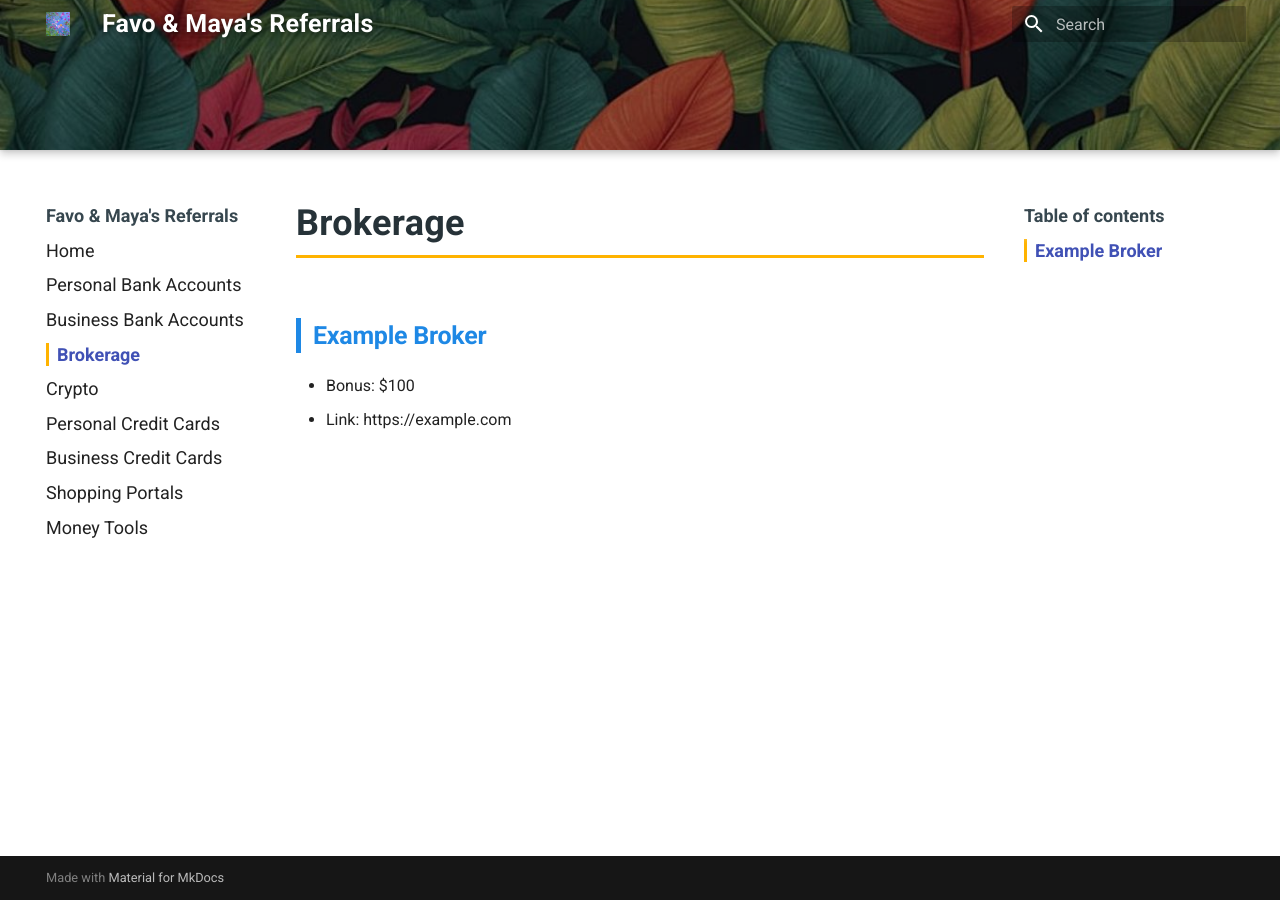
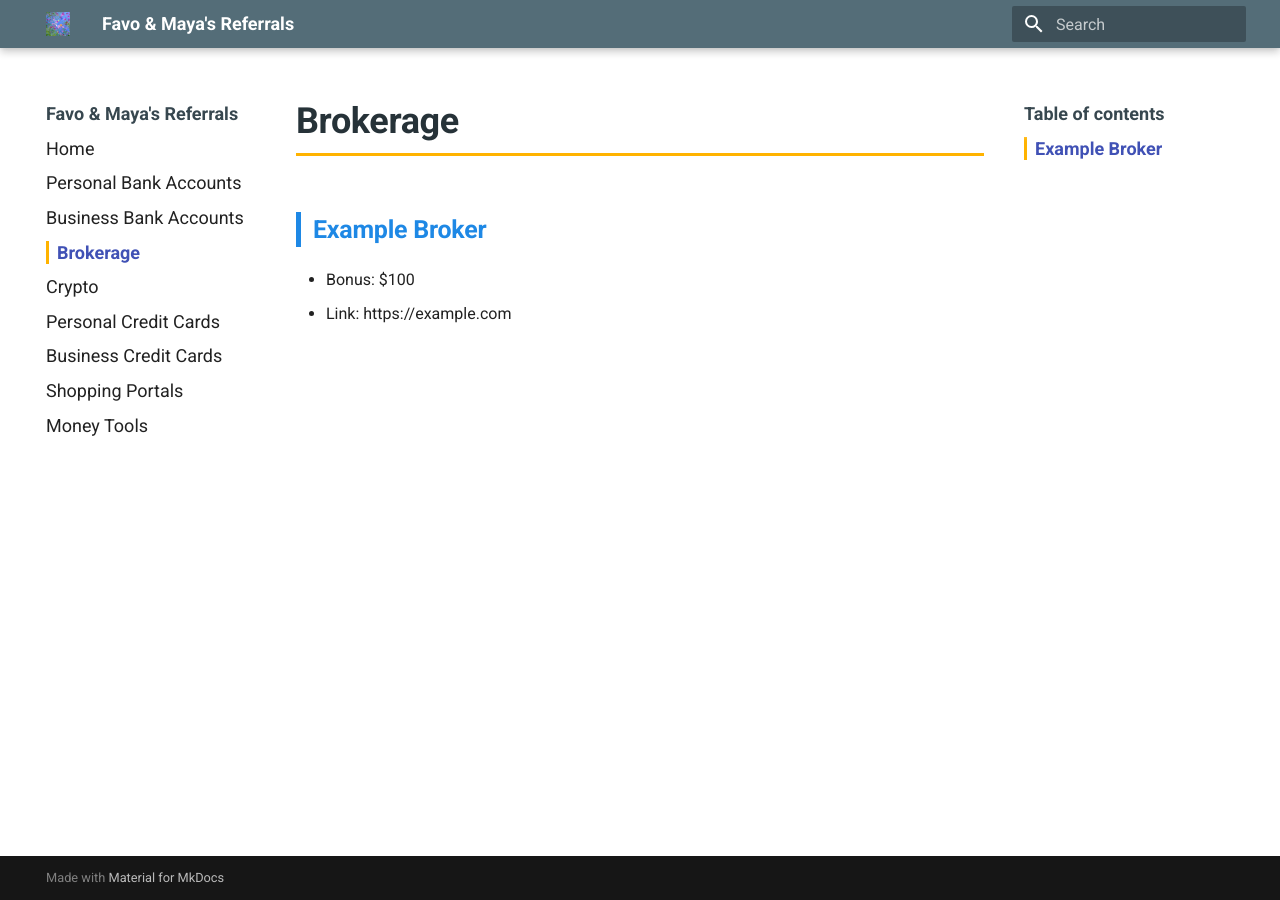
Before and after one commit to whispersofzephyr/favolinkhub-site, an MkDocs documentation site: the page built from docs/brokerage.md, in a window 1280 px wide. Built offline with MkDocs 1.6.1 and Material for MkDocs 9.7.7, drawn with Linux system fonts in a browser that asks for light colours.

Commit message:
Update extra.css

```diff
--- a/docs/stylesheets/extra.css
+++ b/docs/stylesheets/extra.css
@@ -1,99 +1,41 @@
 /* =======================
-   左侧导航（高亮更明显）
+   基础排版 & 可读性
    ======================= */
 
-/* 普通导航项 */
-.md-nav__link {
-  font-size: 0.9rem;
+.md-content p,
+.md-content li {
+  line-height: 1.65;
 }
 
-/* hover 反馈 */
-.md-nav__link:hover {
-  color: #ffb300;
+/* 链接样式 */
+.md-content a {
+  color: #1e88e5;
+  font-weight: 500;
+  text-decoration: underline;
 }
 
-/* 当前页面（只保留这一套 active 样式） */
-.md-nav__link--active {
-  font-weight: 600;
-  color: #ffb300;
-  border-left: 3px solid #ffb300;
-  padding-left: 8px;
-}
-
-/* 一级分类标题 */
-.md-nav__title {
-  font-weight: 600;
-  font-size: 0.9rem;
-  color: #37474f;
-}
-
-
 /* =======================
-   顶部 Banner（图片 + 遮罩 + 标题）
+   页面标题
    ======================= */
-
-.md-header {
-  background-image: url("/assets/banner.jpg");
-  background-size: cover;
-  background-position: center;
-  background-repeat: no-repeat;
-  min-height: 150px;
-  position: relative; /* 让 ::before 的 absolute 有参照 */
-}
-
-/* 自己加一个稳定的遮罩（提升字可读性） */
-.md-header::before {
-  content: "";
-  position: absolute;
-  inset: 0;
-  background: rgba(0, 0, 0, 0.35);
-  z-index: 0;
-}
-
-.md-header__inner {
-  position: relative;
-  z-index: 1;
-}
-
-/* 顶部标题（合并为一处） */
-.md-header__title {
-  font-weight: 700;
-  font-size: 1.25rem;
-  letter-spacing: 0.2px;
-  text-shadow: 0 2px 6px rgba(0,0,0,0.5);
-}
-
-/* ===============================
-   一级标题（页面级）
-   =============================== */
 
 .md-content h1 {
   font-weight: 700;
   font-size: 1.8rem;
-  letter-spacing: 0.3px;
-  color: #263238; /* 深蓝灰 */
-  margin-bottom: 1.5rem;
-  border-bottom: 3px solid #ffb300; /* amber 强锚点 */
+  color: #263238;
+  margin-bottom: 1.4rem;
+  border-bottom: 3px solid #ffb300;
   padding-bottom: 0.4rem;
 }
-
-/* ===============================
-   二级标题（每个银行）
-   =============================== */
 
 .md-content h2 {
   font-weight: 700;
   font-size: 1.25rem;
-  color: #1e88e5; /* Material 蓝 */
-  margin-top: 3rem;
+  color: #1e88e5;
+  margin-top: 2.8rem;
   margin-bottom: 1rem;
   padding-left: 0.6rem;
   border-left: 5px solid #1e88e5;
 }
-
-/* ===============================
-   三级标题（如 Bonus Tiers）
-   =============================== */
 
 .md-content h3 {
   font-weight: 600;
@@ -102,18 +44,9 @@
   margin-top: 1.5rem;
 }
 
-/* ===============================
-   内容块可读性增强
-   =============================== */
-
-.md-content p,
-.md-content li {
-  line-height: 1.65;
-}
-
-/* ===============================
-   分隔线（---）增强
-   =============================== */
+/* =======================
+   分隔线
+   ======================= */
 
 .md-content hr {
   border: none;
@@ -127,150 +60,29 @@
   margin: 2.5rem 0;
 }
 
-/* ===============================
-   Table of Contents 当前项更明显
-   =============================== */
+/* =======================
+   左侧导航（只做高亮）
+   ======================= */
 
+.md-nav__link {
+  font-size: 0.9rem;
+}
+
+.md-nav__link:hover {
+  color: #ffb300;
+}
+
+/* 当前页面 */
 .md-nav__link--active {
   font-weight: 600;
   color: #ffb300;
+  border-left: 3px solid #ffb300;
+  padding-left: 8px;
 }
 
-.md-nav__link--active::before {
-  width: 4px;
-  background-color: #ffb300;
+/* 一级导航标题 */
+.md-nav__title {
+  font-weight: 600;
+  font-size: 0.9rem;
+  color: #37474f;
 }
-.md-content a {
-  color: #1e88e5;
-  font-weight: 500;
-  text-decoration: underline;
-}
-
-.home-hero {
-  background-image: url("../assets/banner.jpg");
-  background-size: cover;
-  background-position: center;
-  border-radius: 14px;
-  overflow: hidden;
-  margin-bottom: 1.2rem;
-}
-
-.home-hero::before {
-  content: "";
-  display: block;
-  background: rgba(0, 0, 0, 0.45);
-  padding: 2.2rem 1.6rem;
-}
-
-.home-hero-inner {
-  margin-top: -9999px;
-  padding: 2.2rem 1.6rem;
-  color: #fff;
-}
-
-.home-hero-title {
-  font-size: 2rem;
-  font-weight: 800;
-  margin-bottom: 0.6rem;
-  text-transform: uppercase;
-}
-
-.home-hero-text {
-  font-size: 0.95rem;
-  line-height: 1.5;
-  max-width: 760px;
-}
-
-.home-hero-email {
-  color: #ffecb3;
-  font-weight: 700;
-}
-
-.home-hero-updated {
-  font-size: 0.85rem;
-  opacity: 0.9;
-  margin-top: 0.4rem;
-}
-
-/* ===== Home hero banner (final) ===== */
-.md-typeset .home-hero{
-  display: block !important;
-  visibility: visible !important;
-  opacity: 1 !important;
-
-  position: relative !important;
-  z-index: 5 !important;
-
-  height: auto !important;
-  max-height: none !important;
-  overflow: visible !important;
-
-  margin: 0 0 18px 0 !important;
-  padding: 16px 16px !important;
-
-  border-radius: 12px;
-  border: 1px solid rgba(0,0,0,0.10);
-
-  background: rgba(96, 125, 139, 0.12);   /* blue-grey 轻背景 */
-  backdrop-filter: blur(2px);
-}
-
-.md-typeset .home-hero-inner{
-  display: grid;
-  grid-template-columns: 44px 1fr;
-  gap: 12px;
-  align-items: start;
-}
-
-.md-typeset .home-hero-inner::before{
-  content: "";
-  width: 44px;
-  height: 44px;
-  border-radius: 999px;
-  background-image: url("../assets/avatar.png");
-  background-size: cover;
-  background-position: center;
-  border: 1px solid rgba(0,0,0,0.18);
-}
-
-.md-typeset .home-hero-title{
-  grid-column: 2 / 3;
-  font-weight: 700;
-  font-size: 1.05rem;
-  margin-top: 2px;
-  margin-bottom: 6px;
-}
-
-.md-typeset .home-hero-text{
-  grid-column: 2 / 3;
-  font-size: 0.88rem;
-  line-height: 1.5;
-  color: rgba(0,0,0,0.78);
-}
-
-.md-typeset .home-hero-email{
-  font-weight: 700;
-  color: #1565c0; /* 更明显一点 */
-}
-
-.md-typeset .home-hero-updated{
-  grid-column: 2 / 3;
-  margin-top: 8px;
-  font-size: 0.78rem;
-  color: rgba(0,0,0,0.55);
-}
-
-/* Dark mode 适配 */
-[data-md-color-scheme="slate"] .md-typeset .home-hero{
-  background: rgba(255,255,255,0.06);
-  border: 1px solid rgba(255,255,255,0.12);
-}
-[data-md-color-scheme="slate"] .md-typeset .home-hero-text{
-  color: rgba(255,255,255,0.78);
-}
-[data-md-color-scheme="slate"] .md-typeset .home-hero-email{
-  color: #90caf9;
-}
-[data-md-color-scheme="slate"] .md-typeset .home-hero-updated{
-  color: rgba(255,255,255,0.55);
-}
```
